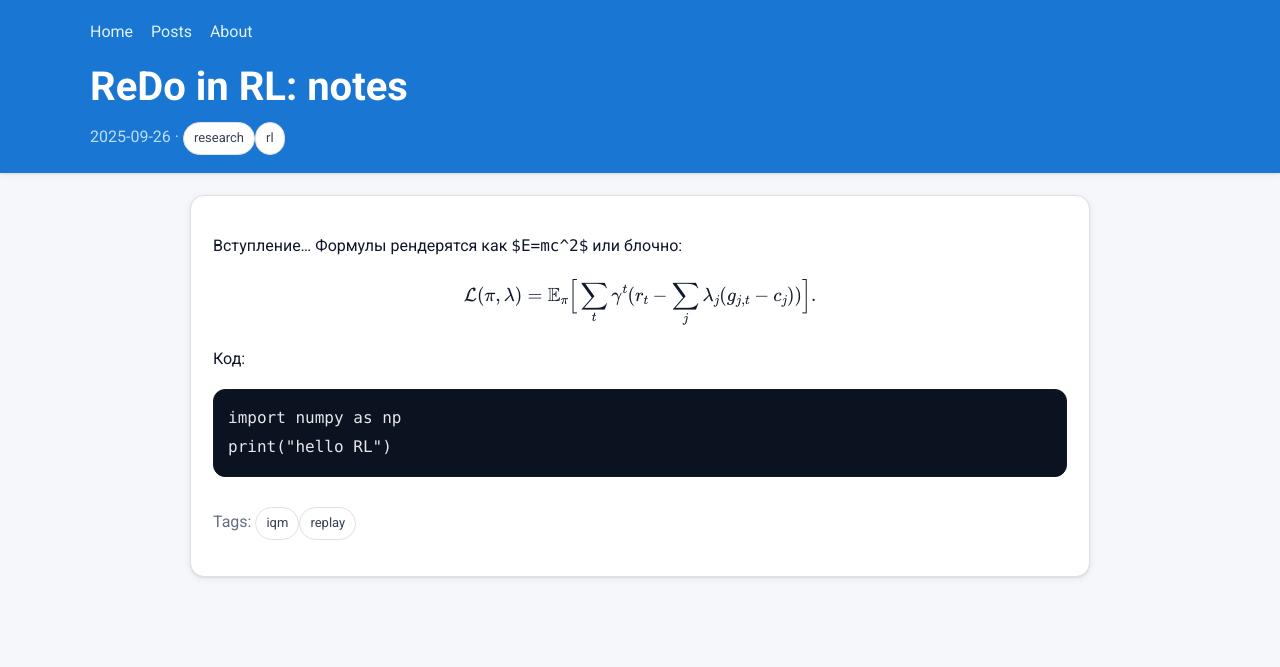
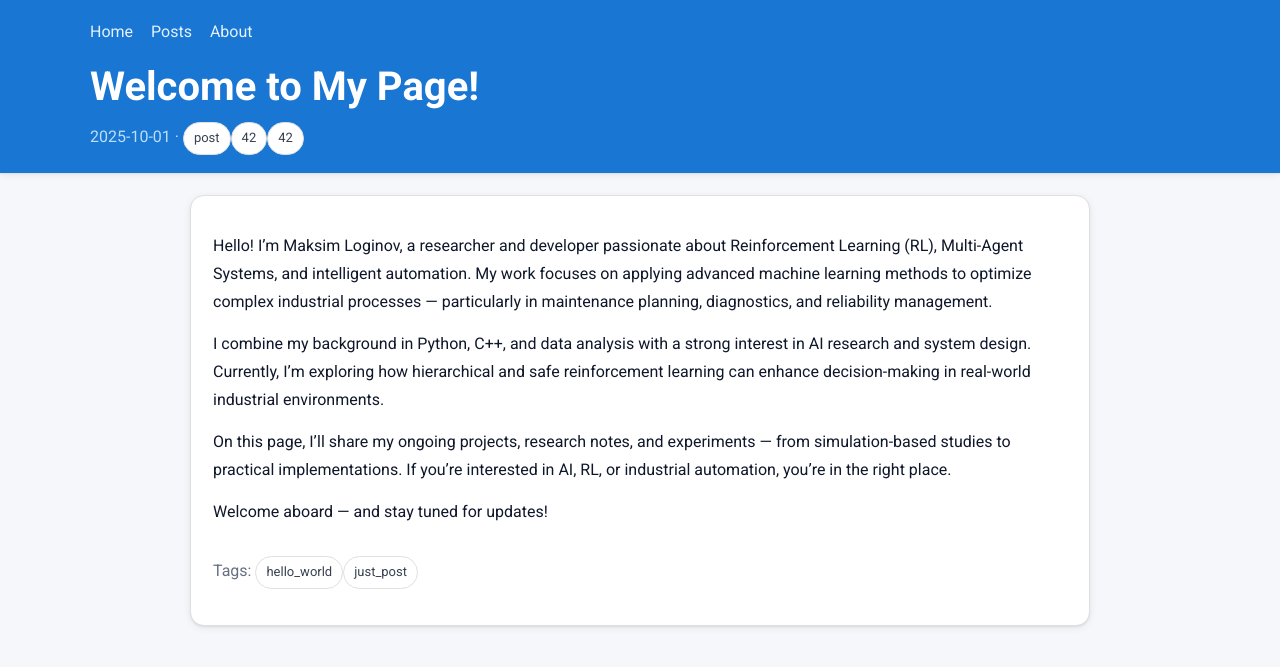
Before and after one commit to LogMaks/LogMaks.github.io, a Jekyll site: the page built from _posts/2025-09-26-hello-world.md, in a window 1280 px wide. Shown: the top 667 px of the page. Built offline with Jekyll 4.4.1, drawn with Linux system fonts in a browser that asks for light colours.

Commit message:
minor updates

````diff
--- a/_posts/2025-09-26-hello-world.md
+++ b/_posts/2025-09-26-hello-world.md
@@ -1,25 +1,18 @@
 ---
 layout: post
-title: "ReDo in RL: notes"
-date: 2025-09-26 12:00:00 +0400
-categories: [research, rl]
-tags: [iqm, replay]
-excerpt: "Quick notes and figures about dormant neurons and reinitialization."
+title: "Welcome to My Page!"
+date: 2025-10-01 12:00:00 +0400
+categories: [post, 42]
+tags: [hello_world, just_post]
+excerpt: "Just post about me."
 ---
 
+Hello! I’m Maksim Loginov, a researcher and developer passionate about Reinforcement Learning (RL), Multi-Agent Systems, and intelligent automation.
+My work focuses on applying advanced machine learning methods to optimize complex industrial processes — particularly in maintenance planning, diagnostics, and reliability management.
 
-Вступление… Формулы рендерятся как `$E=mc^2$` или блочно:
+I combine my background in Python, C++, and data analysis with a strong interest in AI research and system design. Currently, I’m exploring how hierarchical and safe reinforcement learning can enhance decision-making in real-world industrial environments.
 
+On this page, I’ll share my ongoing projects, research notes, and experiments — from simulation-based studies to practical implementations.
+If you’re interested in AI, RL, or industrial automation, you’re in the right place.
 
-$$
-\mathcal{L}(\pi,\lambda)=\mathbb{E}_\pi\Big[\sum_t \gamma^t (r_t-\sum_j \lambda_j(g_{j,t}-c_j))\Big].
-$$
-
-
-Код:
-
-
-```python
-import numpy as np
-print("hello RL")
-```
+Welcome aboard — and stay tuned for updates!
````
Also changed, not shown: 1 other file.
